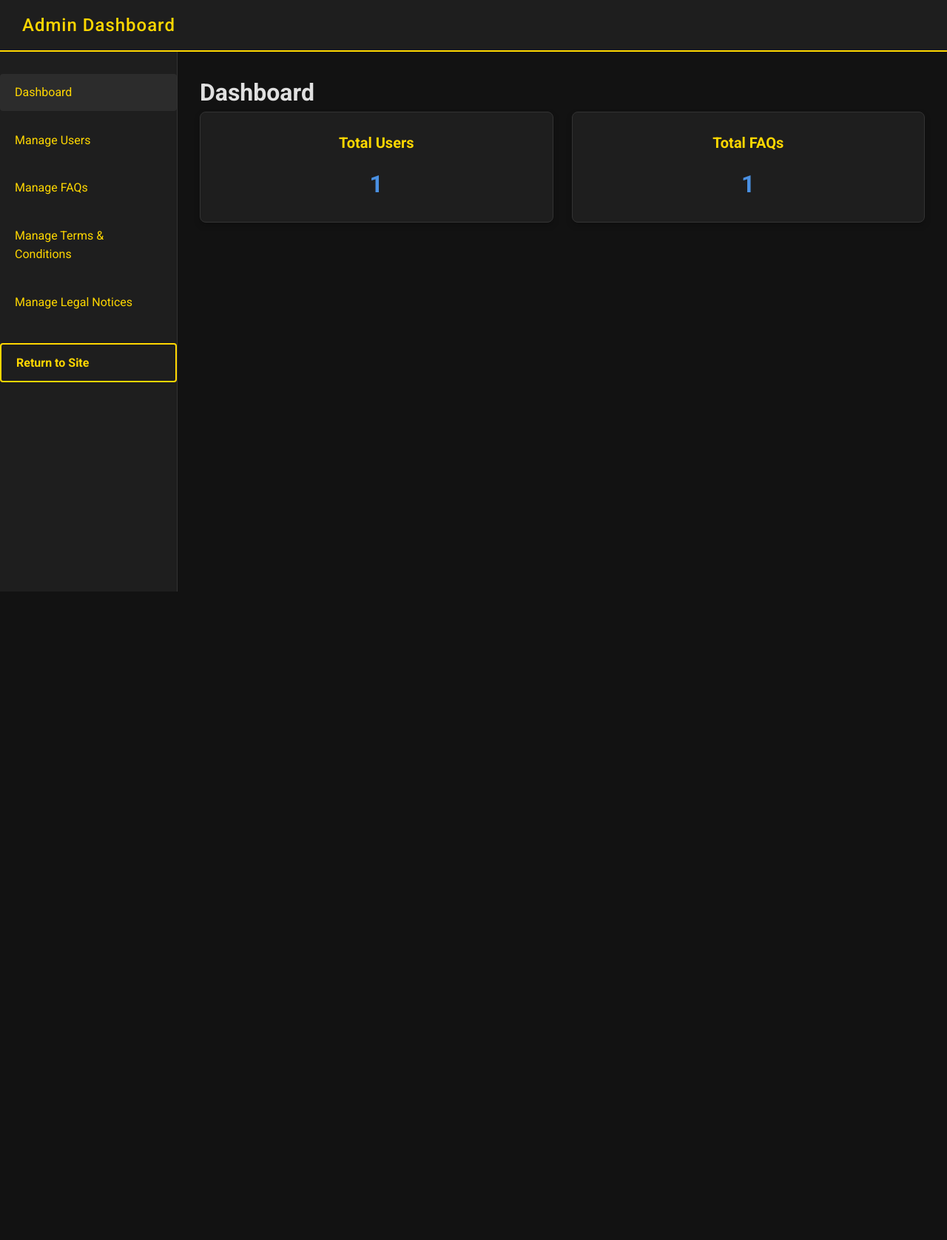
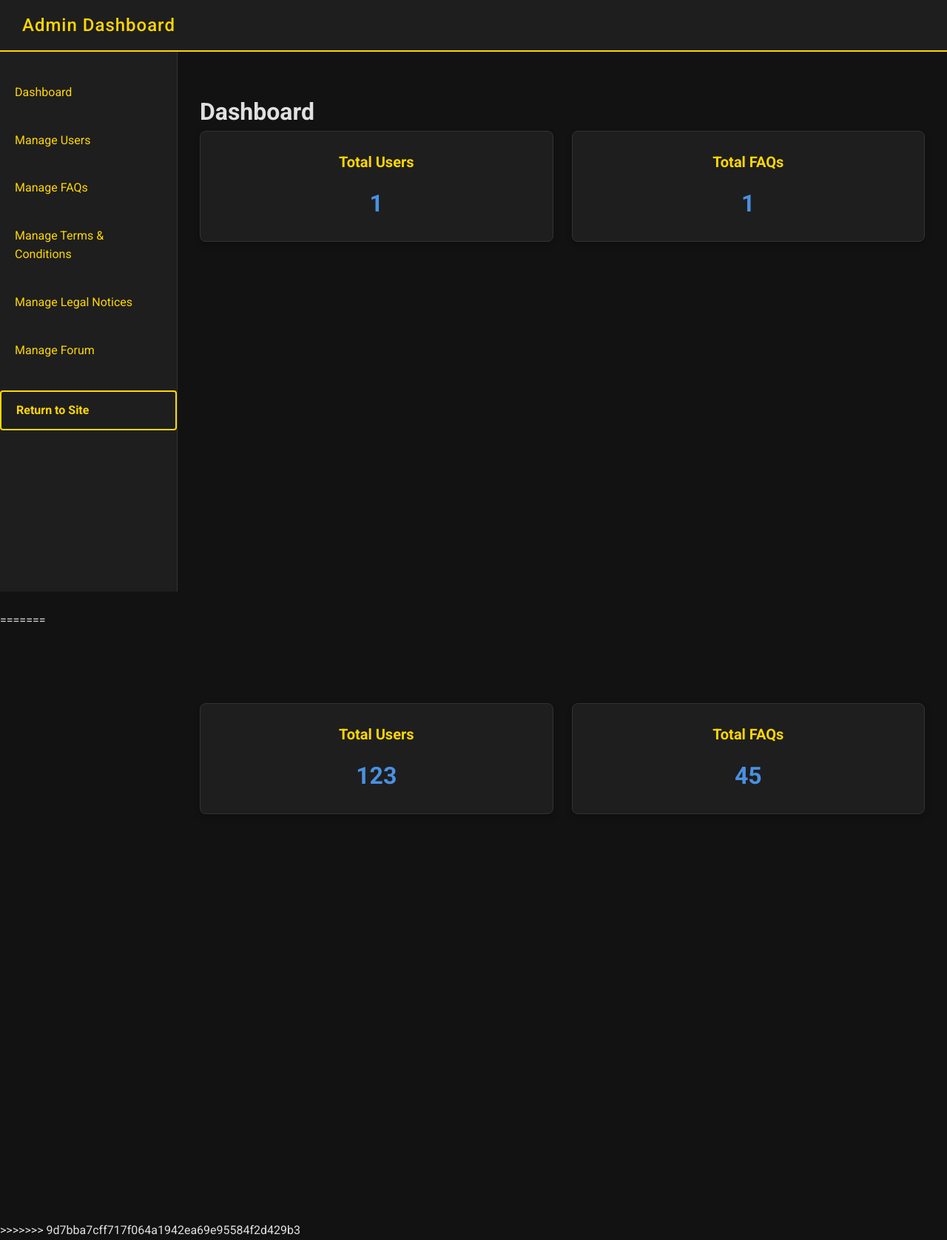
Before and after one commit to hadiayser/LightBidder-webdev-, a PHP site: page /dashboard.php in a window 1280 px wide. Shown: the whole page at 74% size. Before the commit the page ends 800 px from the top, so only its background shows below. Run offline with PHP 8.4, Linux system fonts and the light colour scheme; the visitor is signed in with stand-in values (Sample User, id 1); tables that the repository leaves empty or names only in its code hold one stand-in row (values such as "Sample post").

Commit message:
Update dashboard.php

```diff
--- a/admin/dashboard.php
+++ b/admin/dashboard.php
@@ -27,6 +27,7 @@ $stmt_faq->close();
     <meta name="viewport" content="width=device-width, initial-scale=1.0" />
 </head>
 <body>
+<<<<<<< HEAD
     <header>
         <h1>Admin Dashboard</h1>
     </header>
@@ -58,5 +59,38 @@ $stmt_faq->close();
             <!-- Add additional dashboard content here -->
         </main>
     </div>
+=======
+  <header>
+    <h1>Admin Dashboard</h1>
+  </header>
+  <div class="wrapper">
+    <nav class="sidebar">
+      <ul>
+        <li><a href="dashboard.php">Dashboard</a></li>
+        <li><a href="manage_users.php">Manage Users</a></li>
+        <li><a href="manage_faq.php">Manage FAQs</a></li>
+        <li><a href="manage_terms.php">Manage Terms &amp; Conditions</a></li>
+        <li><a href="manage_legal.php">Manage Legal Notices</a></li>
+        <li><a href="manage_forum_threads.php">Manage Forum</a></li>
+        <li><a href="../front-php/index.php" class="return-site">Return to Site</a></li>
+        <!-- Add more navigation links as needed -->
+      </ul>
+    </nav>
+    <main class="content">
+      <section class="dashboard-cards">
+        <div class="card">
+          <h2>Total Users</h2>
+          <p>123</p>
+        </div>
+        <div class="card">
+          <h2>Total FAQs</h2>
+          <p>45</p>
+        </div>
+        <!-- Add more cards or dashboard widgets as needed -->
+      </section>
+      <!-- Add additional dashboard content here -->
+    </main>
+  </div>
+>>>>>>> 9d7bba7cff717f064a1942ea69e95584f2d429b3
 </body>
 </html>
```
